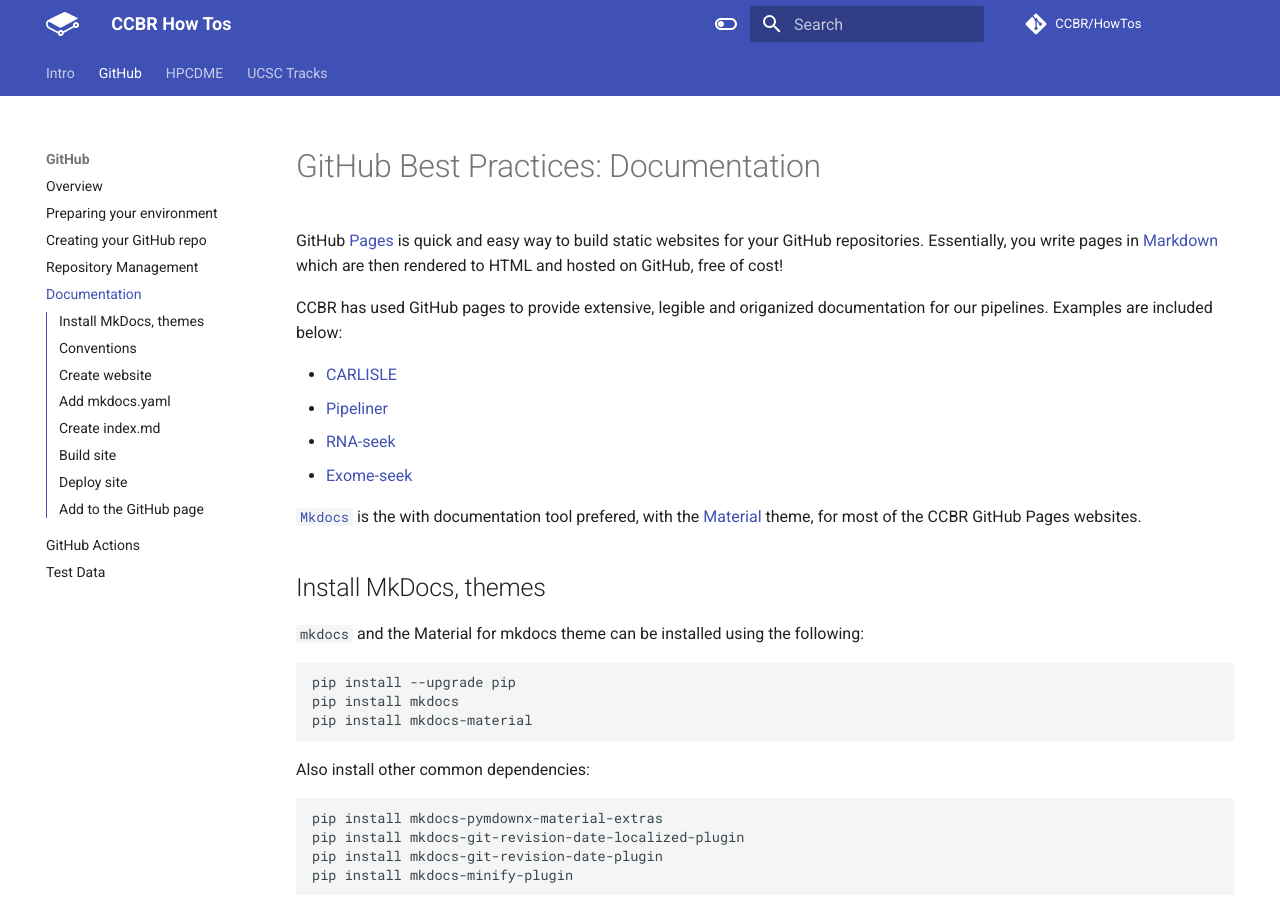
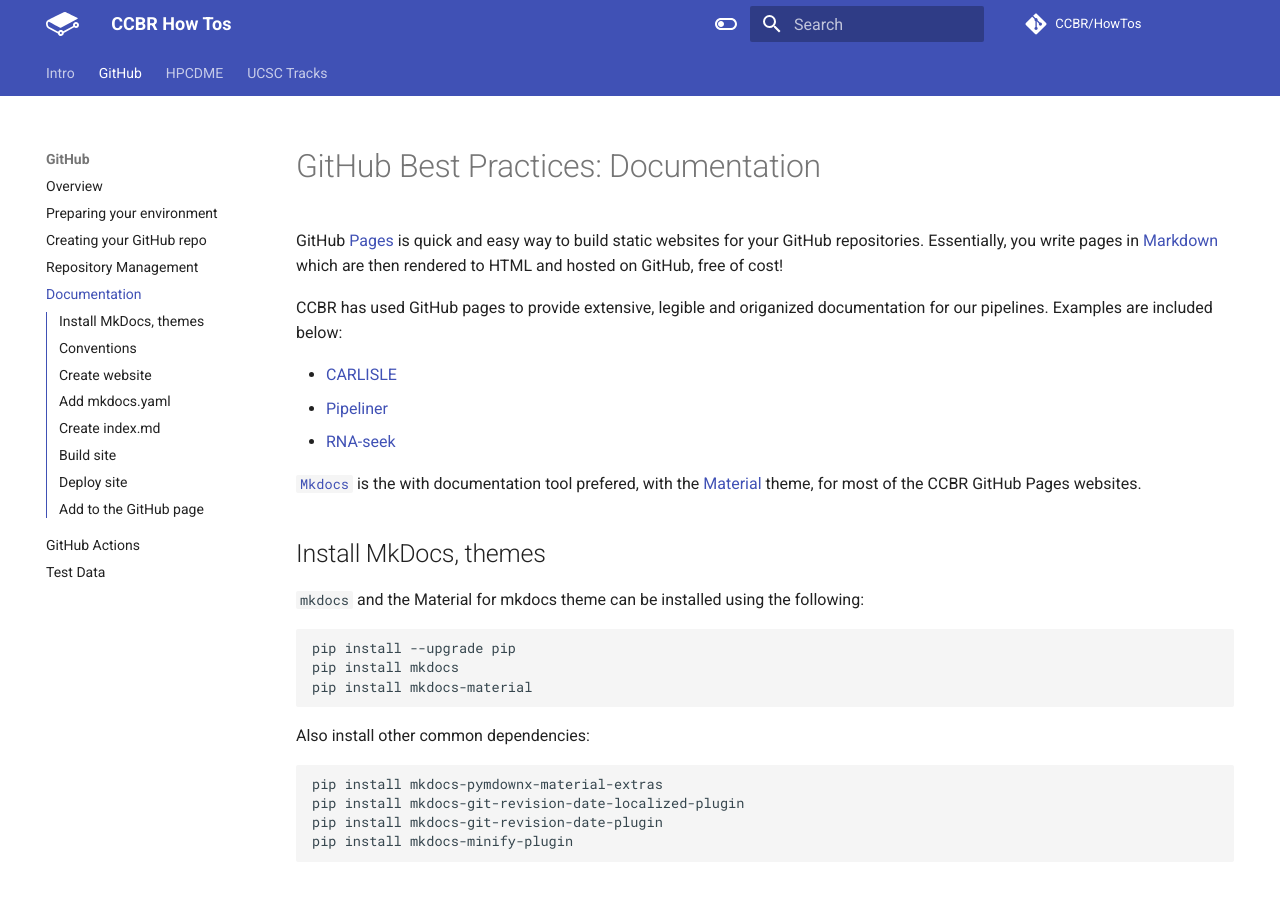
Before and after one commit to escauley/HowTos, an MkDocs documentation site: the page built from docs/GitHub/sop_docs.md, in a window 1280 px wide and 900 px high. Built offline with MkDocs 1.6.1 and Material for MkDocs 9.7.7, drawn with Linux system fonts in a browser that asks for light colours; comment, search, counter and statistics services are not loaded; the version menu is left out.

Commit message:
remove es from docs examples

```diff
--- a/docs/GitHub/sop_docs.md
+++ b/docs/GitHub/sop_docs.md
@@ -6,7 +6,6 @@
 - [CARLISLE](https://ccbr.github.io/CARLISLE/)
 - [Pipeliner](https://ccbr.github.io/pipeliner-docs/)
 - [RNA-seek](https://ccbr.github.io/RNA-seek/)
-- [Exome-seek](https://ncipangea.github.io/CCBR_GATK4_Exome_Seq_Pipeline/)
 
 [`Mkdocs`](https://www.mkdocs.org/) is the with documentation tool prefered, with the [Material](https://squidfunk.github.io/mkdocs-material/getting-started/) theme, for most of the CCBR GitHub Pages websites.
 
```
